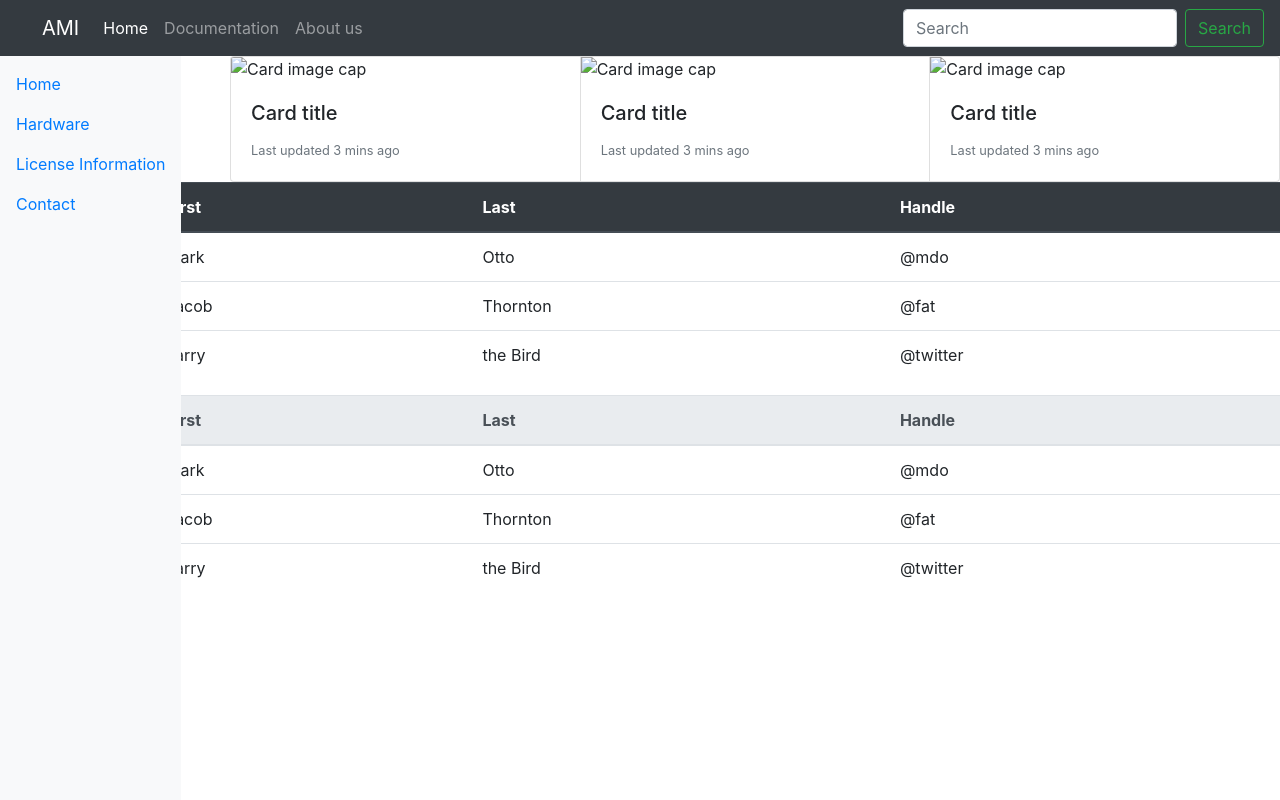
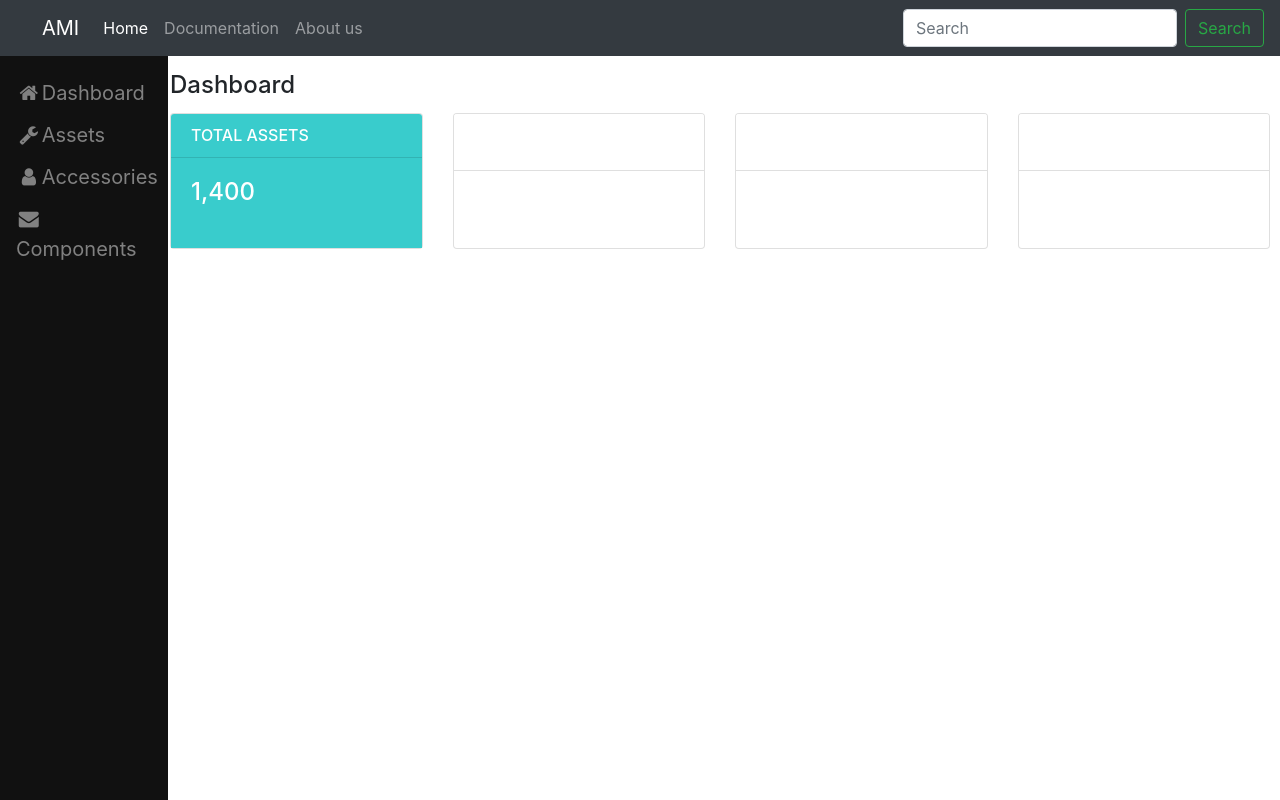
Before and after one commit to jpayne09/AMI, a website: page index.html in a window 1280 px wide. Drawn offline with nearby package versions, Linux system fonts and the light colour scheme.

Commit message:
change UI

```diff
--- a/assets/css/styles.css
+++ b/assets/css/styles.css
@@ -1,43 +1,53 @@
-/*Side bar navigation */
-.main-sidebar {
-   position: fixed;
+/* Style the sidebar */
 
+.sidebar {
+    height: 100%;
+    width: 168px;
+    position: fixed;
+    background-color: #111;
+    overflow-x: hidden;
+    padding-top: 16px;
 }
 
-.sticky-top {
-    position: -webkit-sticky;
-    position: sticky;
-    top: 0;
-    z-index: 1020;
-}
+/* Style sidebar links */
+.sidebar a {
+    padding: 6px 8px 6px 16px;
+    text-decoration: none;
+    font-size: 20px;
+    color: #818181;
+    display: block;
+  }
 
-.container-fluid {
-    width: 100%;
-    padding-right: 15px;
-    padding-left: 15px;
-    margin-right: auto;
-    margin-left: auto;
-}
+  /* Style links on mouse-over */
+  .sidebar a:hover {
+    color: #f1f1f1;
+  }
+
+  .main {
+    margin-left: 160px; /* Same as the width of the sidenav */
+    padding: 0px 10px;
+  }
 
 
-.content-wrapper {
-    margin-left: 230px;
-    margin-right: 230px;
-}
+  /* Body header*/
+  .body-header {
+    position: relative;
+    padding: 15px 15px 0;
+    padding-bottom: 5px;
+    padding-left: 170px;
+    }
 
-.sidebar-sticky {
-    position: -webkit-sticky;
-    position: sticky;
-    top: 48px;
-    height: calc(100vh - 48px);
-    padding-top: .5rem;
-    overflow-x: hidden;
-    overflow-y: auto;
-}
+    .body-header > h1 {
+        font-size: 24px;
+    }
 
-.flex-column {
-    -webkit-box-orient: vertical !important;
-    -webkit-box-direction: normal !important;
-    -ms-flex-direction: column !important;
-    flex-direction: column !important;
-}
+    .card-header {
+        background-color: #fff;
+    }
+
+    .card-header h5,h4 {
+        color: white;
+    }
+    .bg-teal {
+        background-color: #39cccc !important;
+    }
--- a/index.html
+++ b/index.html
@@ -9,14 +9,17 @@
   <link rel="stylesheet" href="node_modules/bootstrap/dist/css/bootstrap.min.css" />
 
   <!--Additional styles-->
-    <link rel="stylesheet" href="./assets/css/styles.css" />
+  <link rel="stylesheet" href="https://cdnjs.cloudflare.com/ajax/libs/font-awesome/4.7.0/css/font-awesome.min.css">
+  <link rel="stylesheet" href="/assets/css/styles.css" />
   <title>AMI System</title>
 </head>
+
+<body>
+  <div class="page-wrapper">
     <header class="sticky-top">
       <!--Top links-->
       <nav class="navbar navbar-expand-lg navbar-dark bg-dark">
-        <a class="sidebar-toggle btn btn-white" href="#" style="color:white" data-toggle="push-menu"
-            role="button"></a>
+        <a class="sidebar-toggle btn btn-white" href="#" style="color:white" data-toggle="push-menu" role="button"></a>
         <a class="navbar-brand" href="#">AMI</a>
 
         <div class="collapse navbar-collapse main-nav" id="navbarSupportedContent">
@@ -38,119 +41,71 @@
         </div>
       </nav>
     </header>
-<body>
-    <div class="page-wrapper">
-        <!--Side Navigation-->
-        <aside class="main-sidebar">
-            <section class="sidebar">
-                <nav class="bg-light sidebar">
-                    <div class="sidebar-sticky">
-                        <ul class="nav flex-column">
-                            <li class="nav-item">
-                                <a class="nav-link active" href="#">Home</a>
-                            </li>
-                            <li class="nav-item">
-                                <a class="nav-link active" href="#">Hardware</a>
-                            </li>
-                            <li class="nav-item">
-                                <a class="nav-link active" href="#">License Information</a>
-                            </li>
-                            <li class="nav-item">
-                                <a class="nav-link active" href="#">Contact</a>
-                            </li>
-                        </ul>
+    <!-- The sidebar -->
+    <div class="sidebar">
+      <a href="#home"><i class="fa fa-fw fa-home"></i>Dashboard</a>
+      <a href="#services"><i class="fa fa-fw fa-wrench"></i>Assets</a>
+      <a href="#clients"><i class="fa fa-fw fa-user"></i>Accessories</a>
+      <a href="#contact"><i class="fa fa-fw fa-envelope"></i>Components</a>
     </div>
-                </nav>
-            </section>
-        </aside>
-        <div>
-            <div class="card-group" style="padding-left:230px;">
-                <div class="card">
-                  <img class="card-img-top" src="..." alt="Card image cap">
-                  <div class="card-body">
-                    <h5 class="card-title">Card title</h5>
-                    <p class="card-text"><small class="text-muted">Last updated 3 mins ago</small></p>
+
+    <!--Body header-->
+    <div class="body-header">
+      <h1>Dashboard</h1>
+    </div>
+    <!--Body Section-->
+    <div class="main">
+      <div class="row">
+        <div class="col-md-3">
+          <div class="card h-100">
+            <div class="card-header d-flex bg-teal">
+              <h5 class="h6 font-weight-semi-body text-uppercase mb-0">Total Assets</h5>
+              <div class="position-relative ml-auto">
+
               </div>
             </div>
-                <div class="card">
-                  <img class="card-img-top" src="..." alt="Card image cap">
-                  <div class="card-body">
-                    <h5 class="card-title">Card title</h5>
-                    <p class="card-text"><small class="text-muted">Last updated 3 mins ago</small></p>
-                  </div>
-                </div>
-                <div class="card">
-                  <img class="card-img-top" src="..." alt="Card image cap">
-                  <div class="card-body">
-                    <h5 class="card-title">Card title</h5>
-                    <p class="card-text"><small class="text-muted">Last updated 3 mins ago</small></p>
+            <div class="card-body bg-teal">
+              <h4>1,400</h4>
             </div>
           </div>
         </div>
+        <div class="col-md-3">
+          <div class="card">
+            <div class="card-header">
+              <h5>Total Licenses</h5>
             </div>
-        <!--Recent activity-->
-        <table class="table">
-            <thead class="thead-dark">
-              <tr>
-                <th scope="col">#</th>
-                <th scope="col">First</th>
-                <th scope="col">Last</th>
-                <th scope="col">Handle</th>
-              </tr>
-            </thead>
-            <tbody>
-              <tr>
-                <th scope="row">1</th>
-                <td>Mark</td>
-                <td>Otto</td>
-                <td>@mdo</td>
-              </tr>
-              <tr>
-                <th scope="row">2</th>
-                <td>Jacob</td>
-                <td>Thornton</td>
-                <td>@fat</td>
-              </tr>
-              <tr>
-                <th scope="row">3</th>
-                <td>Larry</td>
-                <td>the Bird</td>
-                <td>@twitter</td>
-              </tr>
-            </tbody>
-          </table>
+            <div class="card-body">
+              <h4>56</h4>
+            </div>
+          </div>
+        </div>
+        <div class="col-md-3">
+          <div class="card">
+            <div class="card-header">
+              <h5>Total Asseccories</h5>
+            </div>
+            <div class="card-body">
+              <h4>56</h4>
+            </div>
+          </div>
+        </div>
+        <div class="col-md-3">
+          <div class="card">
+            <div class="card-header">
+              <h5>Asseccories</h5>
+            </div>
+            <div class="card-body">
+              <h4>56</h4>
+            </div>
+          </div>
+      </div>
 
-          <table class="table">
-            <thead class="thead-light">
-              <tr>
-                <th scope="col">#</th>
-                <th scope="col">First</th>
-                <th scope="col">Last</th>
-                <th scope="col">Handle</th>
-              </tr>
-            </thead>
-            <tbody>
-              <tr>
-                <th scope="row">1</th>
-                <td>Mark</td>
-                <td>Otto</td>
-                <td>@mdo</td>
-              </tr>
-              <tr>
-                <th scope="row">2</th>
-                <td>Jacob</td>
-                <td>Thornton</td>
-                <td>@fat</td>
-              </tr>
-              <tr>
-                <th scope="row">3</th>
-                <td>Larry</td>
-                <td>the Bird</td>
-                <td>@twitter</td>
-              </tr>
-            </tbody>
-          </table>
     </div>
+
+  </div>
+
+
+
 </body>
 
 </html>
```
Lines whose indentation alone changed are shown as unchanged.
